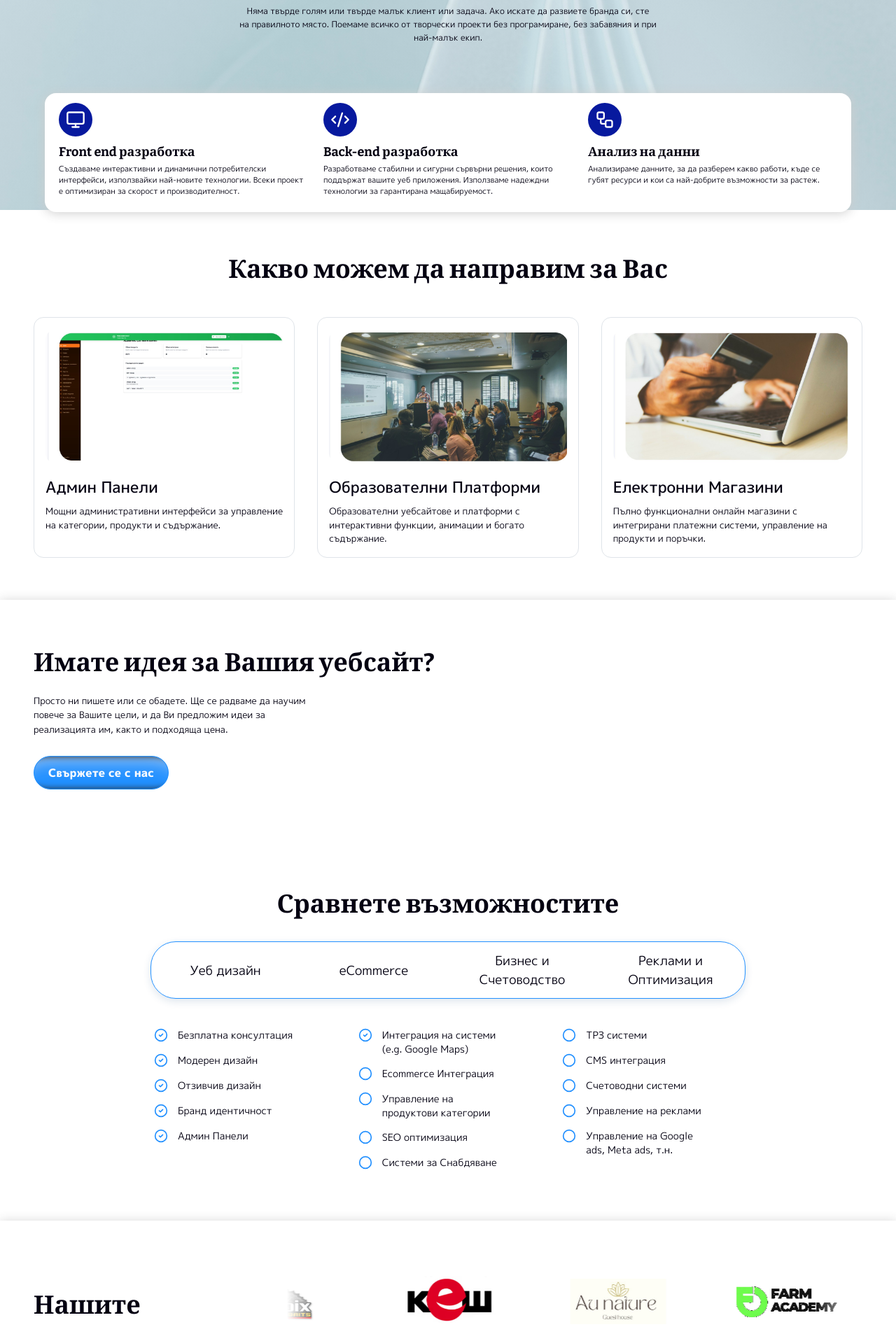
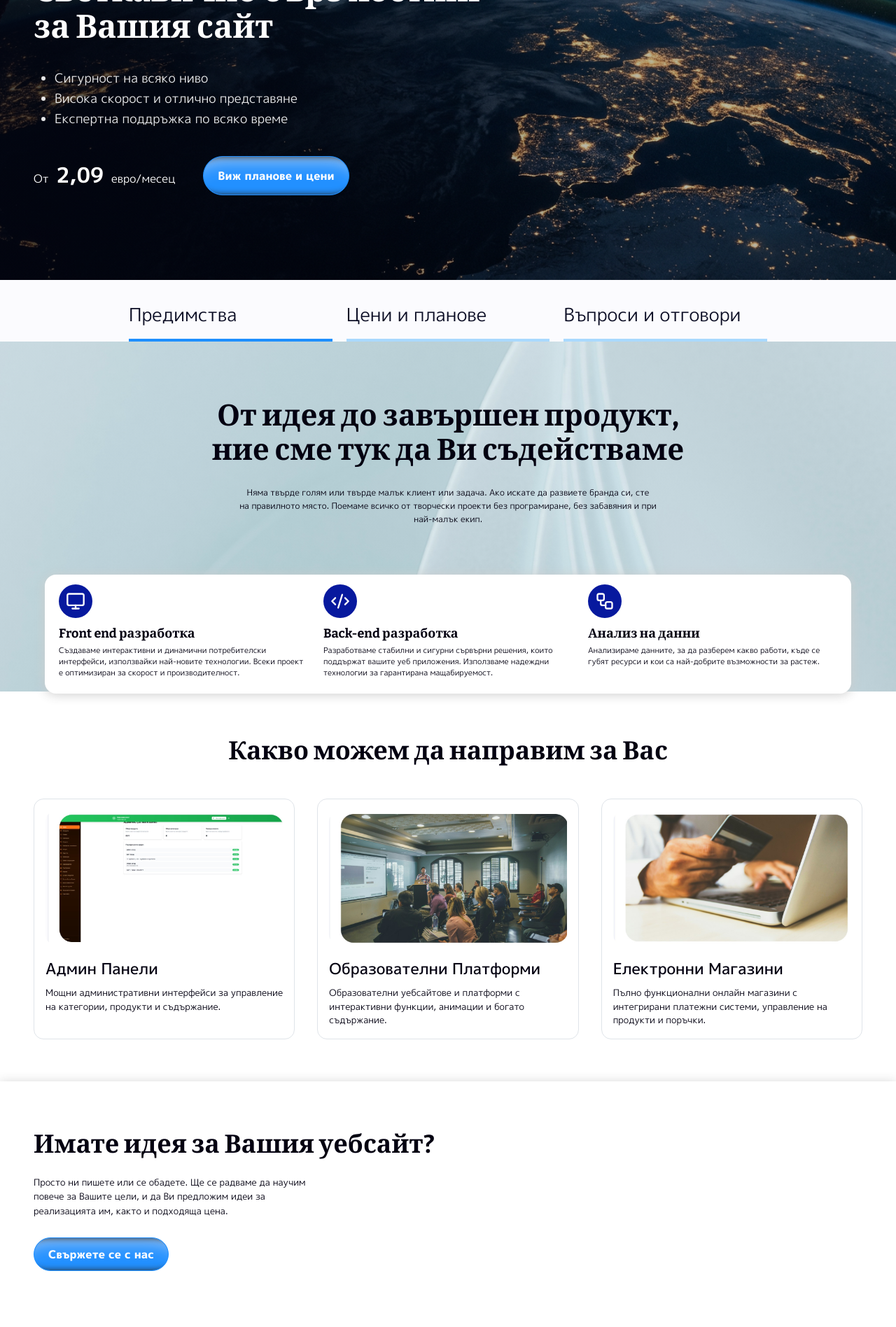
Before and after one commit to BoyanMirchev/benext-design-figma, a Next.js app: page /services in a window 1280 px wide. Shown: the part 200-2096 px from the top of the page at 70% size. Built offline with nearby package versions, Linux system fonts and the light colour scheme.

Commit message:
Add hosting hero with section tabs to services page

```diff
--- a/app/globals.css
+++ b/app/globals.css
@@ -568,3 +568,25 @@ button.icon-btn{cursor:pointer;font:inherit}
 
 .careers-page{background:var(--bg);padding:80px 0 72px}.careers-page h1{text-align:center;font-size:48px;line-height:1.1;margin:0}.careers-intro{text-align:center;font-size:16px;line-height:1.6;margin:32px auto 0}.careers-heading{text-align:center;margin:72px 0 48px}.careers-grid{display:grid;grid-template-columns:repeat(2,1fr);gap:24px 16px;max-width:1024px;margin:0 auto}.career-card{background:#fff;border-radius:15px;box-shadow:0 2px 15px rgba(206,206,206,.6);padding:32px 18px 26px;display:flex;flex-direction:column}.career-card h3{font-family:'M PLUS 1p',Arial,sans-serif;font-size:26px;line-height:1.25;font-weight:500;margin:0 0 20px}.career-card__text{font-size:16px;line-height:1.6;margin:0 0 18px;flex:1}.career-card__type{color:var(--main);font-size:16px;font-weight:500;margin:0 0 28px}.career-card .button{align-self:center}
 @media (max-width:720px){.careers-page{padding:48px 0 40px}.careers-page h1{font-size:32px}.careers-intro{font-size:14px}.careers-intro br{display:none}.careers-heading{margin:44px 0 24px;font-size:26px}.careers-grid{grid-template-columns:1fr;gap:14px}.career-card{padding:24px 18px}.career-card h3{font-size:21px;margin-bottom:12px}.career-card__text,.career-card__type{font-size:14px}.career-card__type{margin-bottom:20px}}
+
+/* Services hosting hero */
+.hosting-hero{position:relative;min-height:600px;display:flex;align-items:center;padding:110px 0 70px;background:linear-gradient(90deg,rgba(3,6,20,.72),rgba(3,6,20,.28) 65%),url('/assets/hosting-hero-earth.png') center/cover no-repeat,#03060f;color:#fff}
+body:has(.hosting-hero) .header--overlay:not(.header--stuck) .logo img{filter:brightness(0) invert(1)}
+.hosting-hero h1{font-size:46px;line-height:1.12;margin:0;color:#fff;animation:riseIn .65s cubic-bezier(.22,1,.36,1) backwards;animation-delay:.1s}
+.hosting-hero__list{margin:34px 0 0;padding:0 0 0 30px;font-size:18px;line-height:1.6;color:rgba(255,255,255,.9);animation:riseIn .65s cubic-bezier(.22,1,.36,1) backwards;animation-delay:.2s}
+.hosting-hero__cta{display:flex;align-items:center;gap:40px;margin-top:38px;flex-wrap:wrap;animation:riseIn .65s cubic-bezier(.22,1,.36,1) backwards;animation-delay:.3s}
+.hosting-hero__price{margin:0;font-size:16px;color:#fff}
+.hosting-hero__price strong{font-size:30px;margin:0 6px}
+.hosting-tabs{background:#fbfbfe}
+.hosting-tabs__inner{max-width:960px;margin:0 auto;padding:30px 24px 0;display:flex;gap:20px}
+.hosting-tab{flex:1;padding-bottom:16px;font-size:26px;color:#0b0d24;text-decoration:none;border-bottom:4px solid #a9d9ff;transition:border-color .25s}
+.hosting-tab:hover,.hosting-tab.is-active{border-color:#1e8fff}
+@media (max-width:720px){
+.hosting-hero{min-height:560px;padding:110px 0 50px;background-position:60% center}
+.hosting-hero h1{font-size:32px}
+.hosting-hero h1 br{display:none}
+.hosting-hero__list{font-size:15px;padding-left:22px}
+.hosting-hero__cta{gap:20px}
+.hosting-tabs__inner{gap:10px;padding:22px 16px 0}
+.hosting-tab{font-size:15px;padding-bottom:10px;border-bottom-width:3px;text-align:center}
+}
--- a/app/services/page.tsx
+++ b/app/services/page.tsx
@@ -1,8 +1,9 @@
 import { Header, serviceTop, Clients, Button, CheckItem, PageEnd } from "@/components/site";
 import { Reveal, Stagger, StaggerItem } from "@/components/motion";
+import { HostingHero } from "@/components/hosting-hero";
 
 export default function ServicesPage(){return <main>
-  <Header overlay/><div className="services-hero-wrap"><section className="services-hero"><div className="shell services-hero__inner">
+  <Header overlay/><HostingHero/><div id="predimstva" className="services-hero-wrap"><section className="services-hero"><div className="shell services-hero__inner">
     <h1>От идея до завършен продукт,<br/>ние сме тук да Ви съдействаме</h1>
     <p>Няма твърде голям или твърде малък клиент или задача. Ако искате да развиете бранда си, сте<br/>на правилното място. Поемаме всичко от творчески проекти без програмиране, без забавяния и при<br/>най-малък екип.</p>
     <Stagger className="service-top-card" gap={0.1} delay={0.35}>{serviceTop.map(({icon:Icon,title,text})=><StaggerItem key={title}><div className="blue-circle"><Icon/></div><h3>{title}</h3><p>{text}</p></StaggerItem>)}</Stagger>
@@ -12,8 +13,8 @@ export default function ServicesPage(){return <main>
     <Build img="/assets/education.jpg" title="Образователни Платформи" text="Образователни уебсайтове и платформи с интерактивни функции, анимации и богато съдържание."/>
     <Build img="/assets/ecommerce.jpg" title="Електронни Магазини" text="Пълно функционални онлайн магазини с интегрирани платежни системи, управление на продукти и поръчки."/>
   </Stagger></div></section>
-  <section className="idea-section section-shadow"><Reveal className="shell"><h2 className="section-title">Имате идея за Вашия уебсайт?</h2><p>Просто ни пишете или се обадете. Ще се радваме да научим<br/>повече за Вашите цели, и да Ви предложим идеи за<br/>реализацията им, както и подходяща цена.</p><Button href="/contacts">Свържете се с нас</Button></Reveal></section>
-  <section className="compare"><div className="shell"><Reveal as="h2" className="section-title centered">Сравнете възможностите</Reveal><div className="compare-tabs"><strong>Уеб дизайн</strong><span>eCommerce</span><span>Бизнес и<br/>Счетоводство</span><span>Реклами и<br/>Оптимизация</span></div>
+  <section id="vaprosi" className="idea-section section-shadow"><Reveal className="shell"><h2 className="section-title">Имате идея за Вашия уебсайт?</h2><p>Просто ни пишете или се обадете. Ще се радваме да научим<br/>повече за Вашите цели, и да Ви предложим идеи за<br/>реализацията им, както и подходяща цена.</p><Button href="/contacts">Свържете се с нас</Button></Reveal></section>
+  <section id="tseni" className="compare"><div className="shell"><Reveal as="h2" className="section-title centered">Сравнете възможностите</Reveal><div className="compare-tabs"><strong>Уеб дизайн</strong><span>eCommerce</span><span>Бизнес и<br/>Счетоводство</span><span>Реклами и<br/>Оптимизация</span></div>
     <div className="compare-columns"><ul><CheckItem checked>Безплатна консултация</CheckItem><CheckItem checked>Модерен дизайн</CheckItem><CheckItem checked>Отзивчив дизайн</CheckItem><CheckItem checked>Бранд идентичност</CheckItem><CheckItem checked>Админ Панели</CheckItem></ul><ul><CheckItem checked>Интеграция на системи<br/>(e.g. Google Maps)</CheckItem><CheckItem>Ecommerce Интеграция</CheckItem><CheckItem>Управление на<br/>продуктови категории</CheckItem><CheckItem>SEO оптимизация</CheckItem><CheckItem>Системи за Снабдяване</CheckItem></ul><ul><CheckItem>ТРЗ системи</CheckItem><CheckItem>CMS интеграция</CheckItem><CheckItem>Счетоводни системи</CheckItem><CheckItem>Управление на реклами</CheckItem><CheckItem>Управление на Google<br/>ads, Meta ads, т.н.</CheckItem></ul></div>
   </div></section>
   <Clients/><PageEnd/>
--- /dev/null
+++ b/components/hosting-hero.tsx
@@ -0,0 +1,48 @@
+"use client";
+
+import { useState } from "react";
+import { Button } from "@/components/site";
+
+const tabs = [
+  { id: "predimstva", label: "Предимства" },
+  { id: "tseni", label: "Цени и планове" },
+  { id: "vaprosi", label: "Въпроси и отговори" },
+];
+
+export function HostingHero() {
+  const [active, setActive] = useState(tabs[0].id);
+
+  return (
+    <>
+      <section className="hosting-hero">
+        <div className="shell hosting-hero__inner">
+          <h1>Светкавично бърз хостинг <br />за Вашия сайт</h1>
+          <ul className="hosting-hero__list">
+            <li>Сигурност на всяко ниво</li>
+            <li>Висока скорост и отлично представяне</li>
+            <li>Експертна поддръжка по всяко време</li>
+          </ul>
+          <div className="hosting-hero__cta">
+            <p className="hosting-hero__price">От <strong>2,09</strong> евро/месец</p>
+            <Button href="#tseni">Виж планове и цени</Button>
+          </div>
+        </div>
+      </section>
+      <nav className="hosting-tabs" aria-label="Хостинг секции">
+        <div className="hosting-tabs__inner">
+          {tabs.map((tab) => (
+            <a
+              key={tab.id}
+              href={`#${tab.id}`}
+              className={active === tab.id ? "hosting-tab is-active" : "hosting-tab"}
+              aria-current={active === tab.id ? "true" : undefined}
+              onClick={() => setActive(tab.id)}
+            >
+              {tab.label}
+            </a>
+          ))}
+        </div>
+      </nav>
+    </>
+  );
+}
```
Also changed, not shown: public/assets/hosting-hero-earth.png (added).
